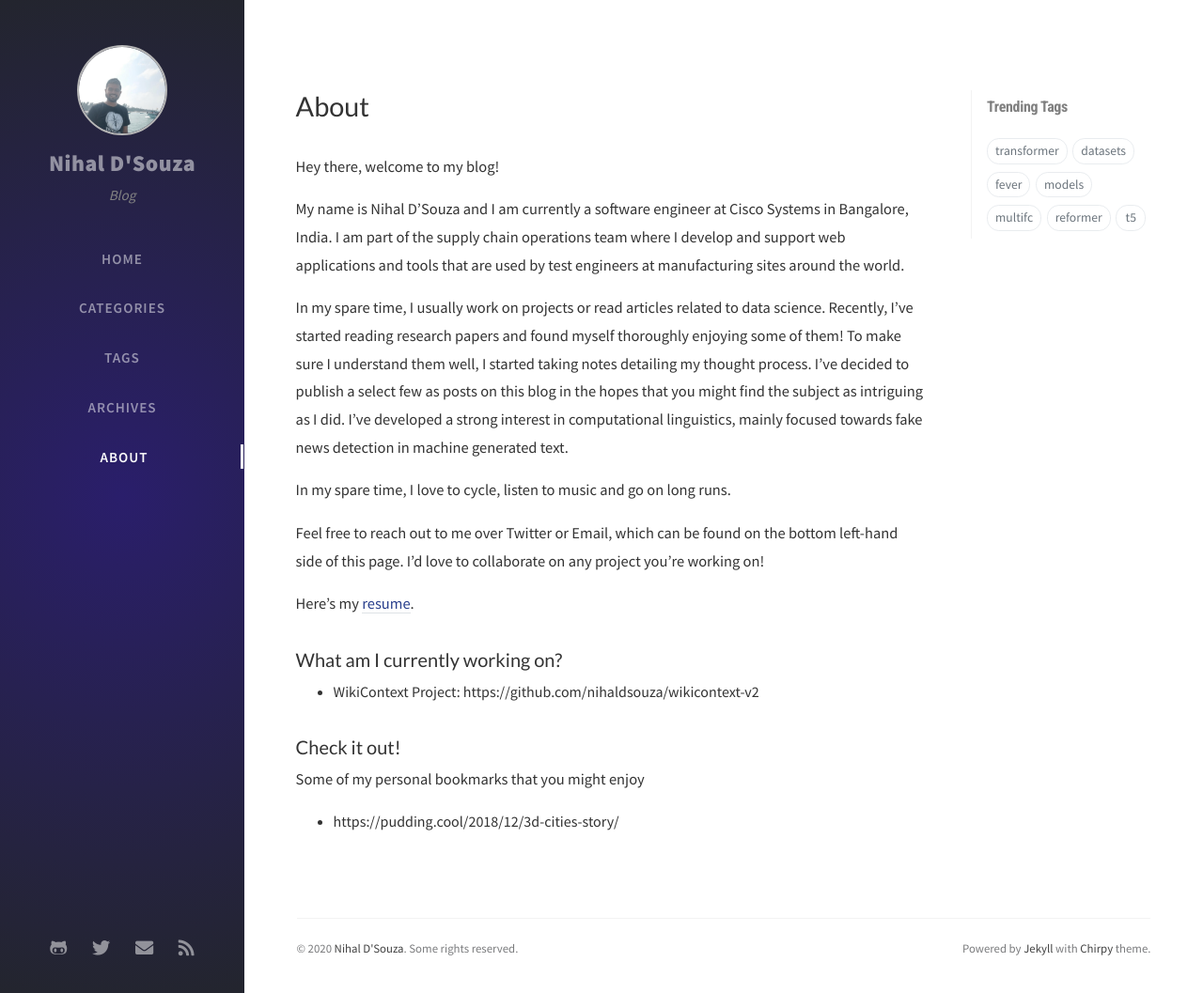
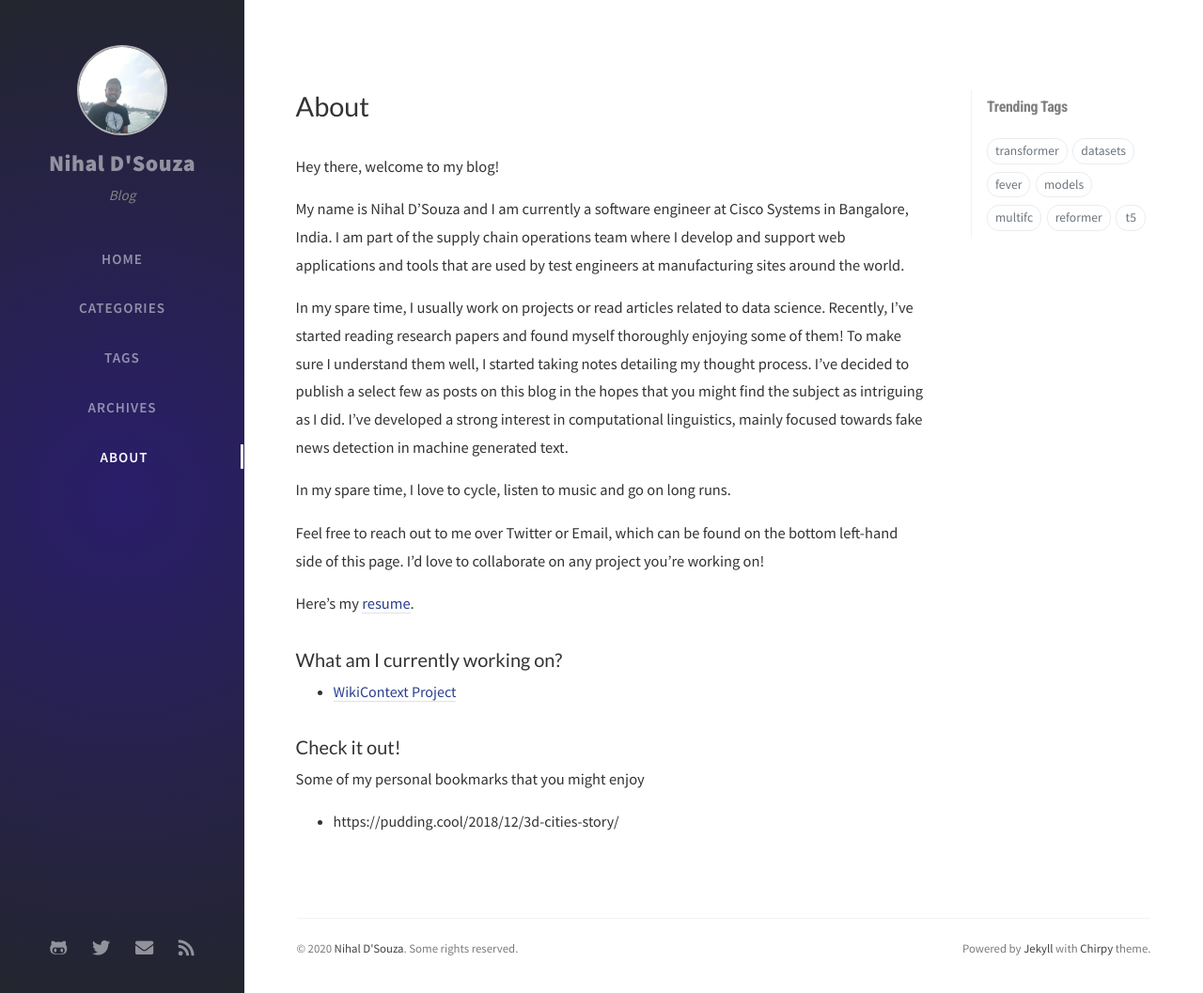
Before and after one commit to nihaldsouza/nihaldsouza.github.io, a Jekyll site: the page built from tabs/about.md, in a window 1280 px wide and 1057 px high. Shown: the whole window at 94% size. Built offline with Jekyll 4.4.1, drawn with Linux system fonts in a browser that asks for light colours; nearby versions of some CDN libraries; comment, search, counter and statistics services are not loaded.

Commit message:
Update about.md

```diff
--- a/tabs/about.md
+++ b/tabs/about.md
@@ -22,7 +22,7 @@ Here's my [resume](/assets/resume.pdf).
 
 ### What am I currently working on?
 
-- WikiContext Project: https://github.com/nihaldsouza/wikicontext-v2
+- [WikiContext Project](https://github.com/nihaldsouza/wikicontext-v2)
 
 ###  Check it out!
 Some of my personal bookmarks that you might enjoy
```
